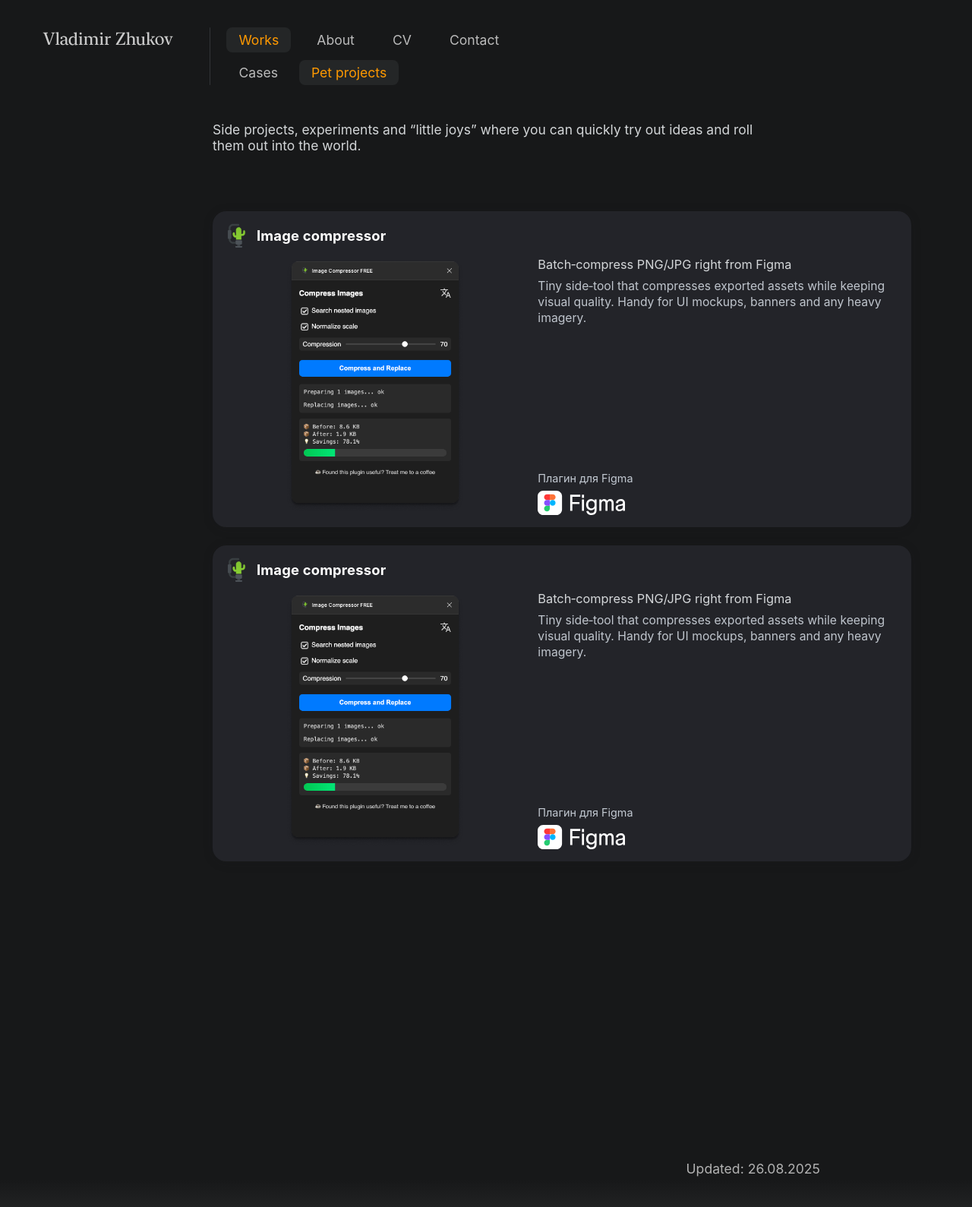
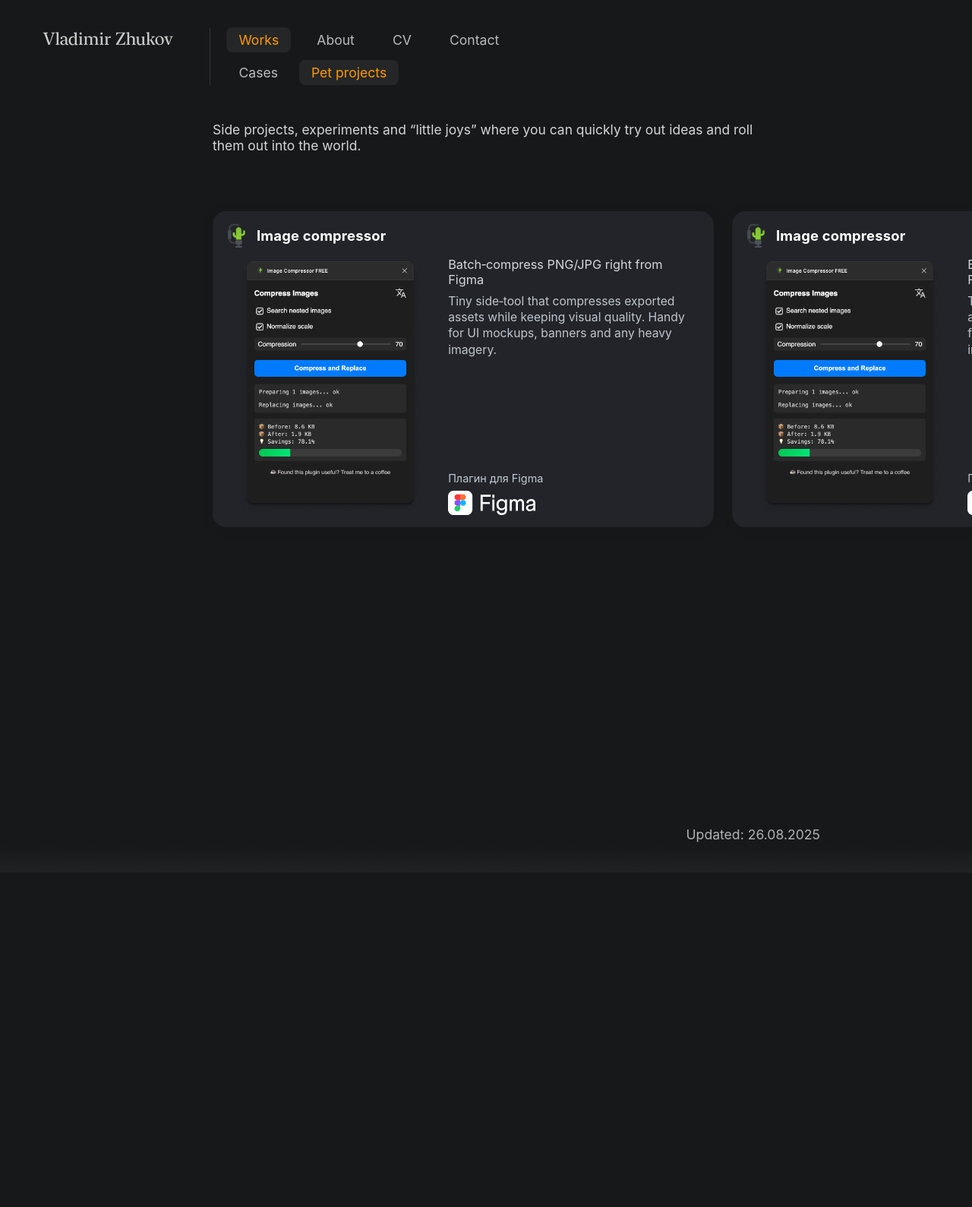
Before and after one commit to uxiscool/experience, a Jekyll site: the page built from pet-projects.md, in a window 1280 px wide. Shown: the whole page at 76% size. Built offline with Jekyll 4.4.1, drawn with Linux system fonts in a browser that asks for light colours; after the commit the page ends 1149 px from its top, so only the background shows below that.

Commit message:
Add files via upload

```diff
--- a/css/main.css
+++ b/css/main.css
@@ -1266,6 +1266,8 @@
 @media (min-width: 1152px) {
   .pp-grid {
     /* максимум две колонки; каждая от 660 до 920 */
+    grid-template-columns: repeat(2, minmax(660px, 920px));
+    gap: 24px;
 
     /* левый паддинг фикс 280, правый — “подстраивается”:
        как только помещаются 2×660 + gap, начинаем возвращать правый паддинг до 280 */
@@ -1288,8 +1290,3 @@
     min-height: 220px;       /* чтобы высота строки была корректной */
   }
 }
-
-@media (min-width: 1546px) {
-  .pp-grid { grid-template-columns: repeat(2, minmax(660px, 920px));
-    gap: 24px; }
-}
```
